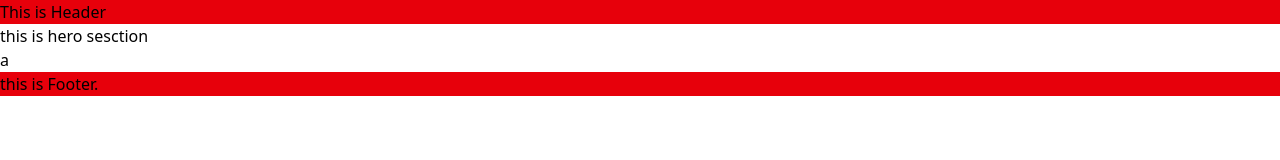
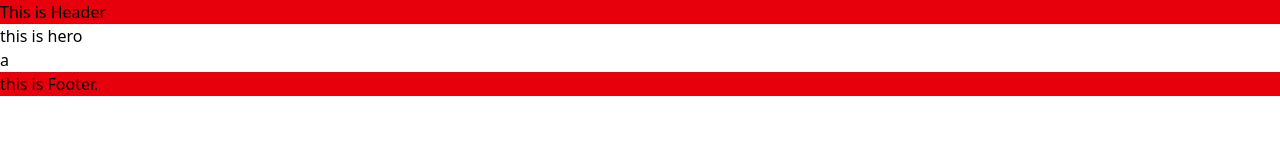
Before and after one commit to Nivesh26/Ecommerce, a React app in the folder Frontend/: page / in a window 1280 px wide. Shown: the top 160 px of the page. Built offline with nearby package versions, Linux system fonts and the light colour scheme; the HTML template or start-up script is replaced by a standard one.

Commit message:
fix: remove extra text in Hero component description

```diff
--- a/Frontend/src/UserComponent/Hero.tsx
+++ b/Frontend/src/UserComponent/Hero.tsx
@@ -3,7 +3,7 @@ import React from 'react'
 const Hero = () => {
   return (
     <div>
-       <p>this is hero  sesction  </p>
+       <p>this is hero   </p>
 a
        </div>
 
```
